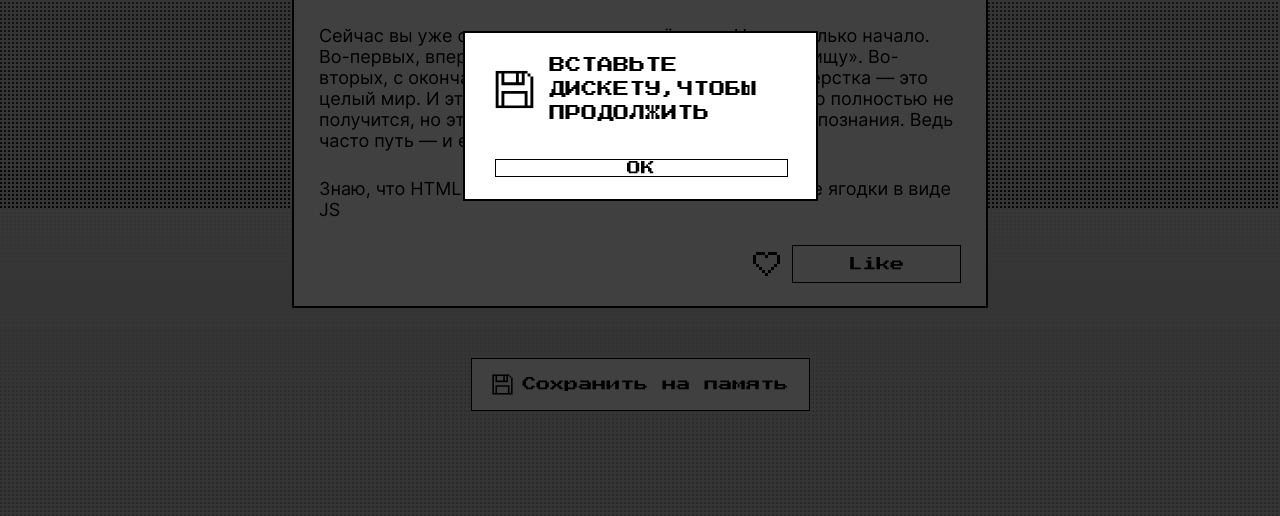
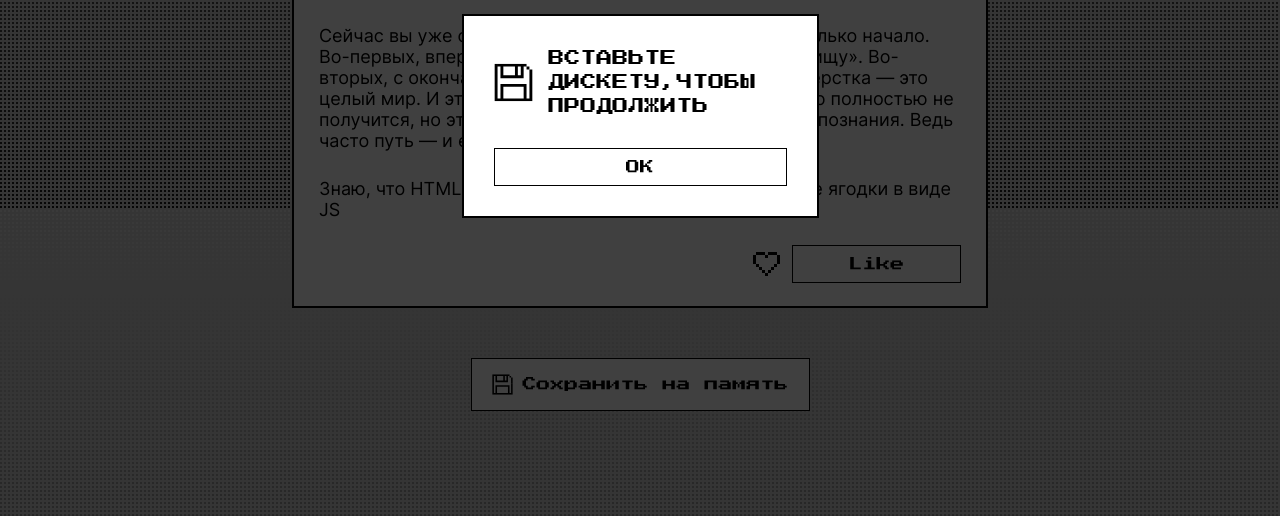
Before and after one commit to lalexkazl/zakrivayuschiy-teg-f, a plain HTML site: page index.html in a window 1280 px wide. Both pictures are taken after a click on the button "Сохранить на память". Shown: the part 8592-9108 px from the top of the page. Drawn offline with Linux system fonts and the light colour scheme.

Commit message:
Check comments

```diff
--- a/styles/style.css
+++ b/styles/style.css
@@ -38,13 +38,13 @@
 
 .modal {
   border: 2px solid var(--text-color);
-  padding: 20px 30px;
+  padding: 30px;
   color: var(--text-color);
   font-family: var(--page-accent-font-family);
   line-height: 1.5;
   text-transform: uppercase;
   background: var(--page-background-color);
-  max-inline-size: 355px;
+  max-inline-size: 357px;
 }
 
 .modal[open] {
@@ -72,6 +72,7 @@
 
 .modal__button {
   inline-size: 293px;
+  min-height: 38px;
 }
 
 
```
